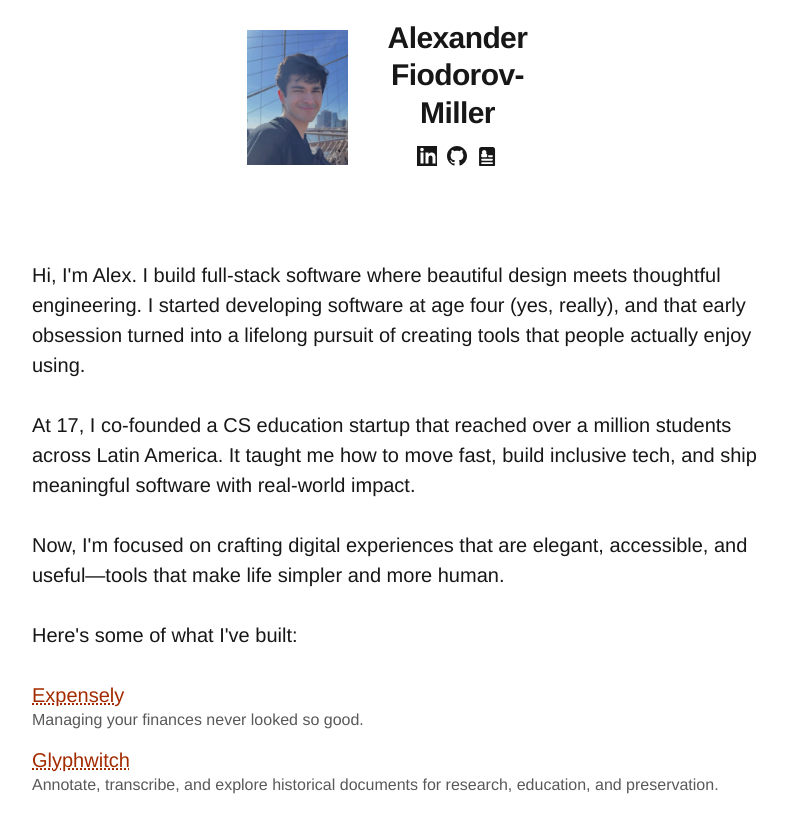
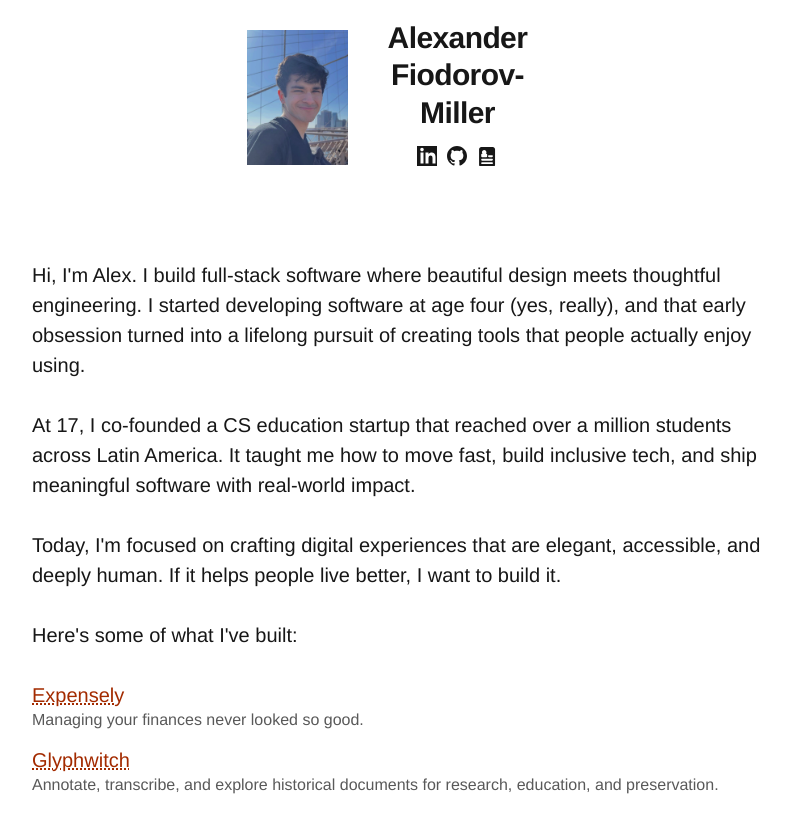
Before and after one commit to alexfiodorov02/alexf.pro, a Next.js app: page / in a window 1280 px wide. Shown: the whole page, without its empty margins (243-1033 px from the left). Built offline with nearby package versions, Linux system fonts and the light colour scheme.

Commit message:
Content update

```diff
--- a/app/components/IntroSection.tsx
+++ b/app/components/IntroSection.tsx
@@ -4,7 +4,7 @@ const IntroSection: React.FC = () => {
   const introText = [
     "Hi, I'm Alex. I build full-stack software where beautiful design meets thoughtful engineering. I started developing software at age four (yes, really), and that early obsession turned into a lifelong pursuit of creating tools that people actually enjoy using.",
     "At 17, I co-founded a CS education startup that reached over a million students across Latin America. It taught me how to move fast, build inclusive tech, and ship meaningful software with real-world impact.",
-    "Now, I'm focused on crafting digital experiences that are elegant, accessible, and useful—tools that make life simpler and more human.",
+    "Today, I'm focused on crafting digital experiences that are elegant, accessible, and deeply human. If it helps people live better, I want to build it.",
     "Here's some of what I've built:"
   ];
 
```
Also changed, not shown: 1 other file (tests, documents, lock files or other folders).
